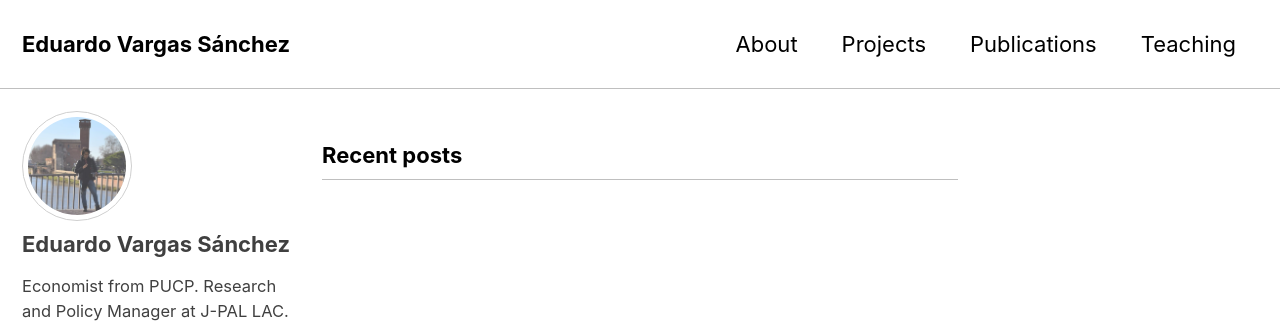
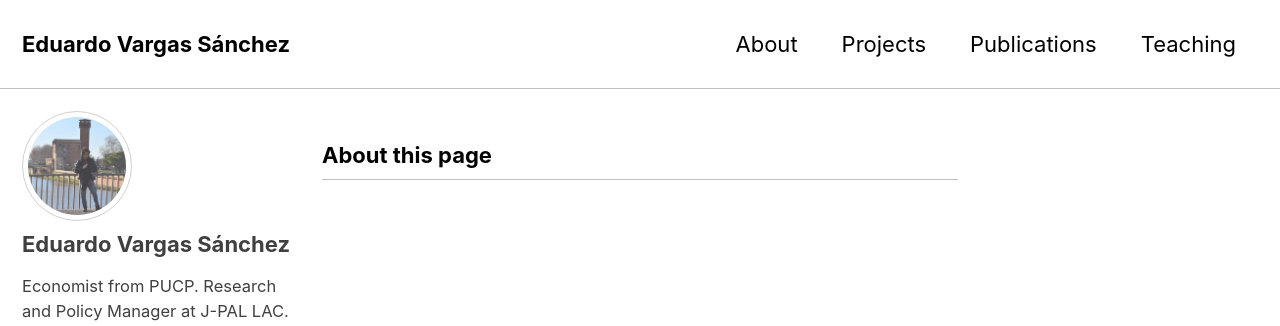
Before and after one commit to evargass/eduvargass.github.io, a Jekyll site: the page built from index.html, in a window 1280 px wide and 900 px high. Shown: the top 326 px of the window. Built offline with Jekyll 4.4.1, drawn with Linux system fonts in a browser that asks for light colours; cached includes are drawn as plain includes; nearby versions of some CDN libraries; the list of posts is cut into pages by our own code.

Commit message:
new edits

```diff
--- a/_data/ui-text.yml
+++ b/_data/ui-text.yml
@@ -32,7 +32,7 @@ en: &DEFAULT_EN
   powered_by                 : "Powered by"
   website_label              : "Website"
   email_label                : "Email"
-  recent_posts               : "Recent posts"
+  recent_posts               : "About this page"
   undefined_wpm              : "Undefined parameter words_per_minute at _config.yml"
   comment_form_info          : "Your email address will not be published. Required fields are marked"
   comment_form_comment_label : "Comment"
--- a/_layouts/home.html
+++ b/_layouts/home.html
@@ -4,7 +4,7 @@ layout: archive
 
 {{ content }}
 
-<h3 class="archive__subtitle">{{ site.data.ui-text[site.locale].recent_posts | default: "About this page" }}</h3>
+<h3 class="archive__subtitle">{{ site.data.ui-text[site.locale].recent_posts | default: "Recent Posts" }}</h3>
 
 {% for post in paginator.posts %}
   {% include archive-single.html %}
```
